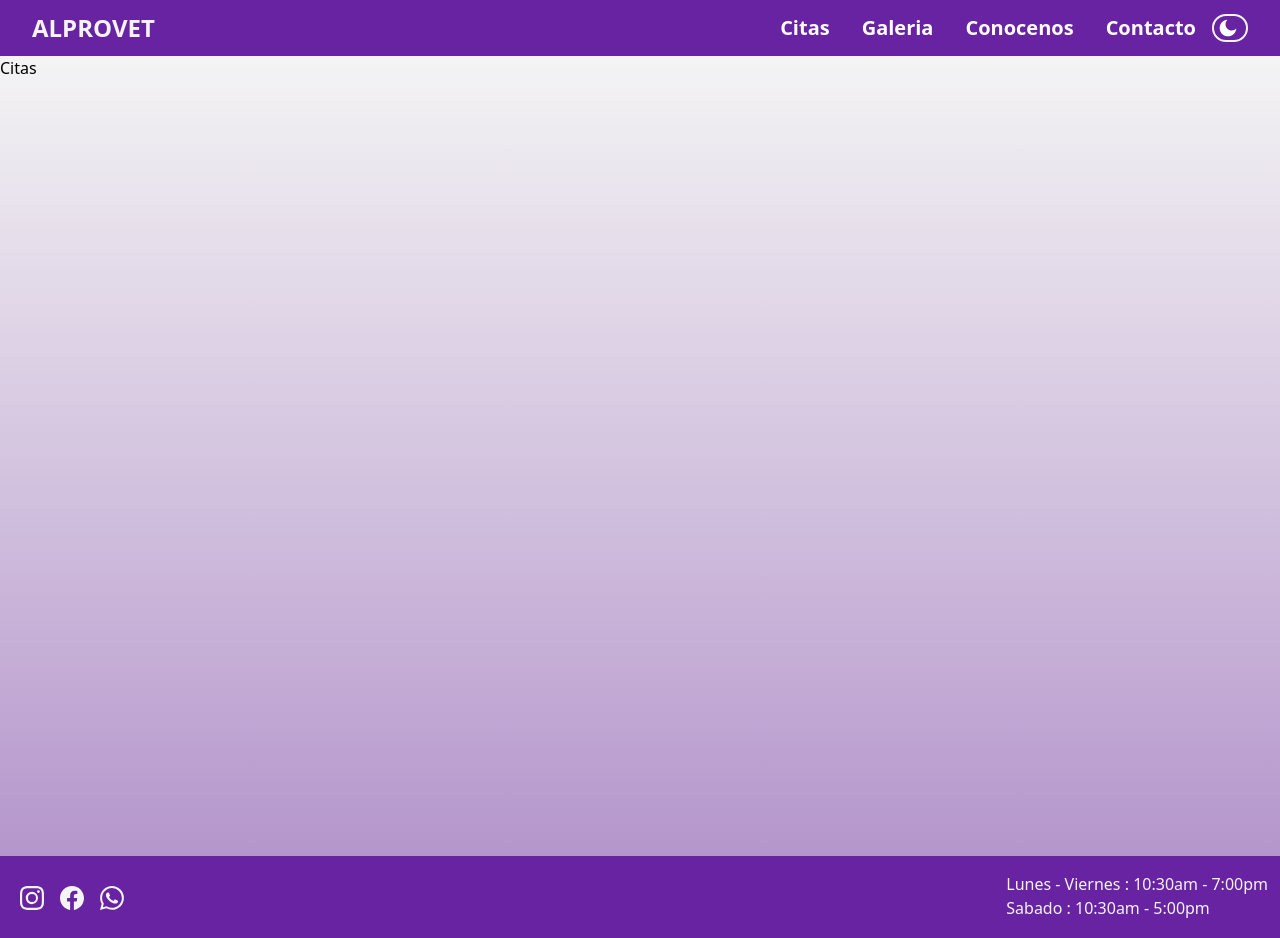
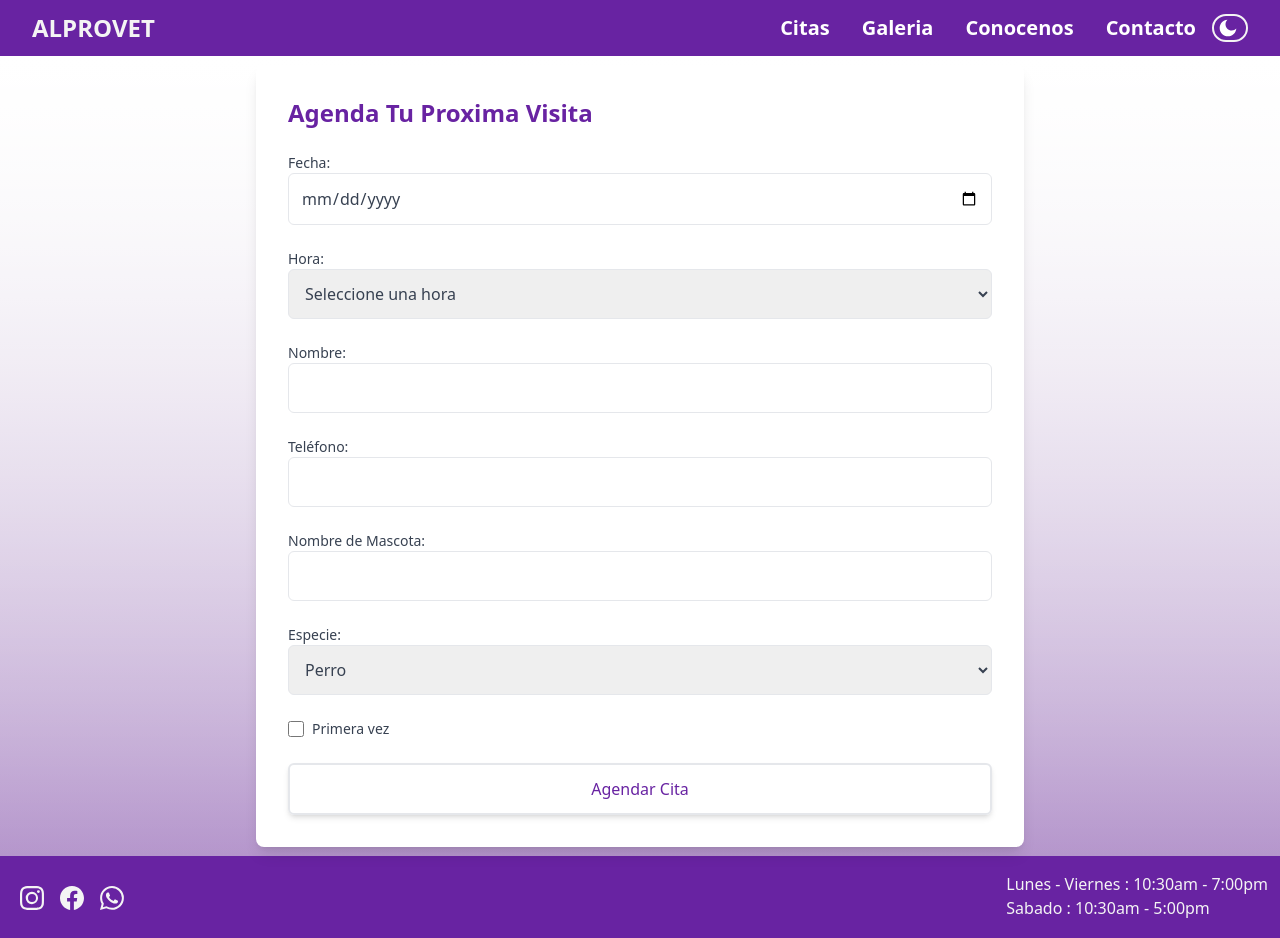
Before and after one commit to ChavezJuanC/ALPROVET_WEB, a React (Vite) app: page /citas in a window 1280 px wide. Built offline with nearby package versions, Linux system fonts and the light colour scheme.

Commit message:
Created Appointment Setting Form

```diff
--- /dev/null
+++ b/src/Components/AppointmentForm.jsx
@@ -0,0 +1,207 @@
+import React, { useState } from "react";
+
+function AppointmentForm() {
+    const [formData, setFormData] = useState({
+        date: "",
+        time: "",
+        name: "",
+        phone: "",
+        petName: "",
+        species: "perro",
+        isFirstVisit: false,
+    });
+
+    const handleChange = (e) => {
+        const { name, value, type, checked } = e.target;
+        setFormData({
+            ...formData,
+            [name]: type === "checkbox" ? checked : value,
+        });
+    };
+
+    const handleSubmit = (e) => {
+        e.preventDefault();
+        console.log(formData);
+    };
+
+    const generateTimeOptions = (day) => {
+        const intervals = [];
+        const startHour = 10;
+        const startMinute = 30;
+        const endHour = day === "Saturday" ? 16 : 18;
+
+        for (let hour = startHour; hour <= endHour; hour++) {
+            for (
+                let minute = hour === startHour ? startMinute : 0;
+                minute < 60;
+                minute += 15
+            ) {
+                if (hour === endHour && minute > 0) break;
+                const time = `${hour}:${minute.toString().padStart(2, "0")}`;
+                intervals.push(
+                    <option key={time} value={time}>
+                        {time}
+                    </option>
+                );
+            }
+        }
+        return intervals;
+    };
+
+    const dayOfWeek = new Date(formData.date).toLocaleDateString("en-US", {
+        weekday: "long",
+    });
+
+    return (
+        <div className="flex justify-center items-center min-h-screen bg-gradient-to-b from-white to-customPurpleSoft">
+            <div className="w-full max-w-3xl bg-white shadow-lg p-8 rounded-lg">
+                <h1 className="text-2xl font-bold text-customPurple mb-6 text-CustomPurple">
+                    Agenda Tu Proxima Visita
+                </h1>
+                <form onSubmit={handleSubmit} className="space-y-6">
+                    <div className="flex flex-col">
+                        <label
+                            htmlFor="date"
+                            className="text-sm font-medium text-gray-700"
+                        >
+                            Fecha:
+                        </label>
+                        <input
+                            type="date"
+                            id="date"
+                            name="date"
+                            value={formData.date}
+                            onChange={handleChange}
+                            className="border rounded-md p-3 text-gray-700"
+                            required
+                        />
+                    </div>
+
+                    <div className="flex flex-col">
+                        <label
+                            htmlFor="time"
+                            className="text-sm font-medium text-gray-700"
+                        >
+                            Hora:
+                        </label>
+                        <select
+                            id="time"
+                            name="time"
+                            value={formData.time}
+                            onChange={handleChange}
+                            className="border rounded-md p-3 text-gray-700"
+                            required
+                        >
+                            <option value="">Seleccione una hora</option>
+                            {generateTimeOptions(dayOfWeek)}
+                        </select>
+                    </div>
+
+                    <div className="flex flex-col">
+                        <label
+                            htmlFor="name"
+                            className="text-sm font-medium text-gray-700"
+                        >
+                            Nombre:
+                        </label>
+                        <input
+                            type="text"
+                            id="name"
+                            name="name"
+                            value={formData.name}
+                            onChange={handleChange}
+                            className="border rounded-md p-3 text-gray-700"
+                            required
+                        />
+                    </div>
+
+                    <div className="flex flex-col">
+                        <label
+                            htmlFor="phone"
+                            className="text-sm font-medium text-gray-700"
+                        >
+                            Teléfono:
+                        </label>
+                        <input
+                            type="tel"
+                            id="phone"
+                            name="phone"
+                            value={formData.phone}
+                            onChange={handleChange}
+                            className="border rounded-md p-3 text-gray-700"
+                            required
+                        />
+                    </div>
+
+                    <div className="flex flex-col">
+                        <label
+                            htmlFor="petName"
+                            className="text-sm font-medium text-gray-700"
+                        >
+                            Nombre de Mascota:
+                        </label>
+                        <input
+                            type="text"
+                            id="petName"
+                            name="petName"
+                            value={formData.petName}
+                            onChange={handleChange}
+                            className="border rounded-md p-3 text-gray-700"
+                            required
+                        />
+                    </div>
+
+                    <div className="flex flex-col">
+                        <label
+                            htmlFor="species"
+                            className="text-sm font-medium text-gray-700"
+                        >
+                            Especie:
+                        </label>
+                        <select
+                            id="species"
+                            name="species"
+                            value={formData.species}
+                            onChange={handleChange}
+                            className="border rounded-md p-3 text-gray-700"
+                            required
+                        >
+                            <option value="perro">Perro</option>
+                            <option value="gato">Gato</option>
+                            <option value="otro">Otro</option>
+                        </select>
+                    </div>
+
+                    <div className="flex items-center space-x-2">
+                        <input
+                            type="checkbox"
+                            id="isFirstVisit"
+                            name="isFirstVisit"
+                            checked={formData.isFirstVisit}
+                            onChange={handleChange}
+                            className="w-4 h-4 border-gray-300 rounded"
+                        />
+                        <label
+                            htmlFor="isFirstVisit"
+                            className="text-sm font-medium text-gray-700"
+                        >
+                            Primera vez
+                        </label>
+                    </div>
+
+                    <button
+                        type="submit"
+                        className="w-full bg-customPurple text-CustomPurple py-3 rounded-md font-medium hover:bg-customPurpleLight transition duration-300 shadow-md border-2 hover:shadow-xl"
+                    >
+                        Agendar Cita
+                    </button>
+                </form>
+            </div>
+        </div>
+    );
+}
+
+export default AppointmentForm;
+
+
+//Dont forget to write a function that will validate the data make sure day is not sunday and if sat time > 16 make sure to choose a valid date and time
--- a/src/Components/HomeContact.jsx
+++ b/src/Components/HomeContact.jsx
@@ -38,3 +38,6 @@ function HomeContact() {
 }
 
 export default HomeContact;
+
+
+//urgencias 24/7
--- a/src/routes/Citas.jsx
+++ b/src/routes/Citas.jsx
@@ -1,5 +1,6 @@
 import React, { useContext } from "react";
 import { ThemeContext } from "../theme/ThemeProvider";
+import AppointmentForm from "../Components/AppointmentForm";
 
 function Citas() {
     const { theme } = useContext(ThemeContext);
@@ -11,7 +12,7 @@ function Citas() {
                     : "bg-gradient-to-b from-[#6823A2] to-[#2E0A5F]"
             }`}
         >
-            Citas
+            <AppointmentForm />
         </div>
     );
 }
--- a/src/routes/Home.jsx
+++ b/src/routes/Home.jsx
@@ -37,7 +37,7 @@ function Home() {
                         }}
                         className="border-2 border-white text-softWhite rounded-md text-lg px-1
                         py-0.5 w-28 mt-4 mx-auto font-semibold lg:text-2xl lg:w-36 lg:px-2 lg:py-1 lg:border-4
-                        lg:animate-pulse duration-1000 shadow-xl"
+                        lg:animate-pulse duration-1000 shadow-xl hover:cursor-pointer"
                     >
                         Haz tu cita
                     </div>
```
